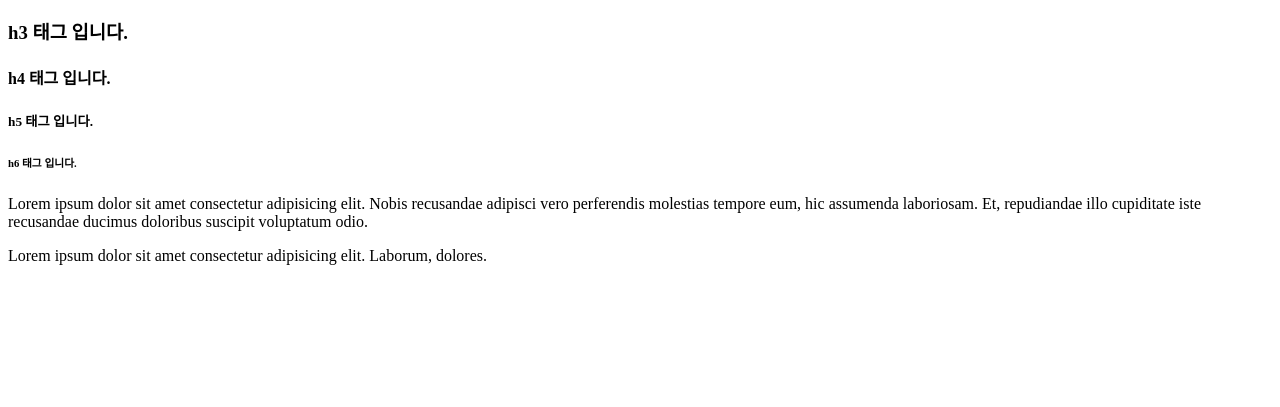
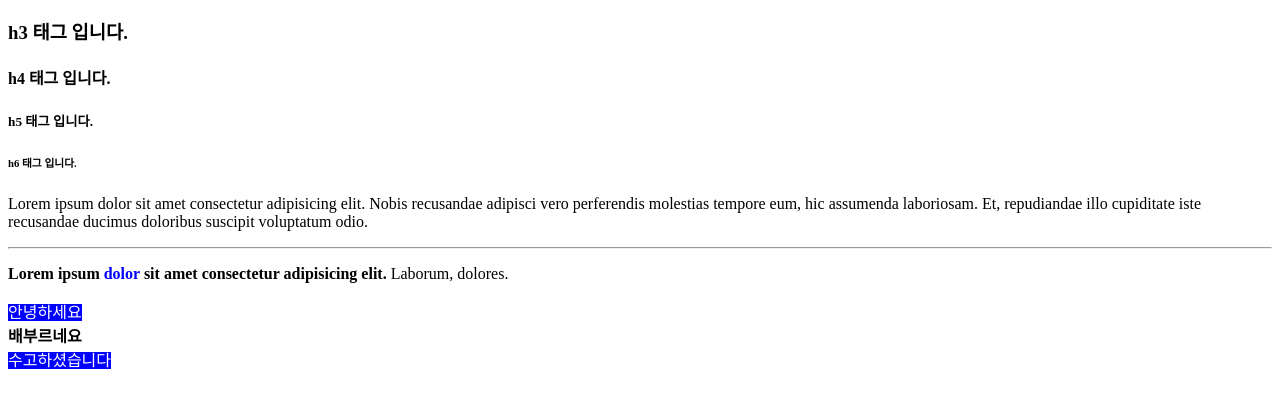
Before and after one commit to nth3104/learn-html, a plain HTML site: page index.html in a window 1280 px wide. Shown: the part 359-766 px from the top of the page. Drawn offline with Linux system fonts and the light colour scheme.

Commit message:
단어태그 추가

```diff
--- a/index.html
+++ b/index.html
@@ -31,9 +31,22 @@
         assumenda laboriosam. Et, repudiandae illo cupiditate iste recusandae
         ducimus doloribus suscipit voluptatum odio.
       </p>
+      <hr />
       <p>
-        Lorem ipsum dolor sit amet consectetur adipisicing elit. Laborum,
-        dolores.
+        <strong>
+          Lorem ipsum <span style="color: blue">dolor</span> sit amet
+          consectetur adipisicing elit.
+        </strong>
+        Laborum, dolores.
+      </p>
+
+      <!-- 미션: 지금의 기분을 한줄로 적으세요. 적절한 텍스트 태그로 감싸서 -->
+      <p>
+        <span style="color: white; background-color: blue">안녕하세요</span>
+        <br />
+        <strong><span>배부르네요</span></strong>
+        <br />
+        <span style="color: white; background-color: blue">수고하셨습니다</span>
       </p>
     </div>
   </body>
```
